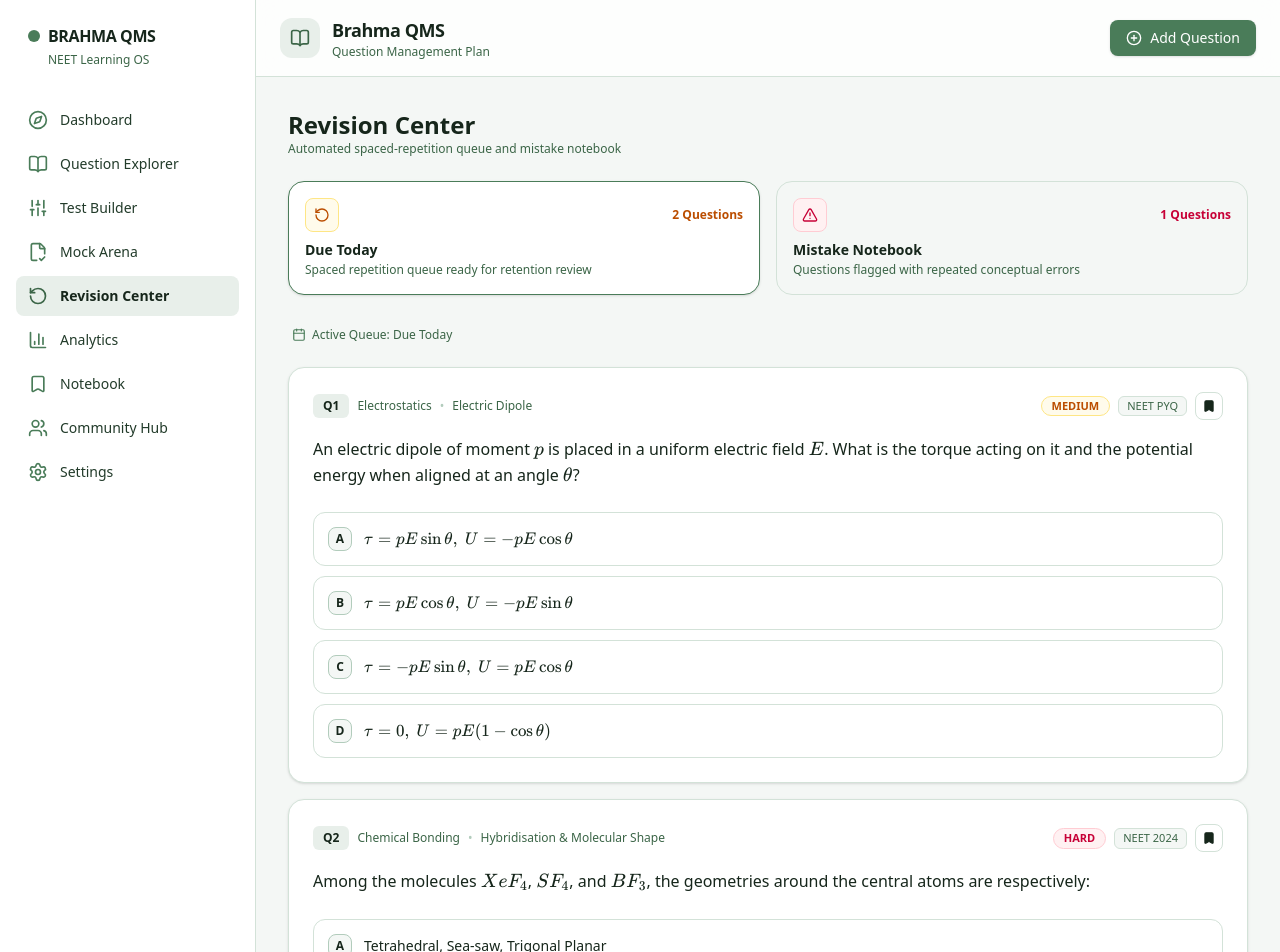
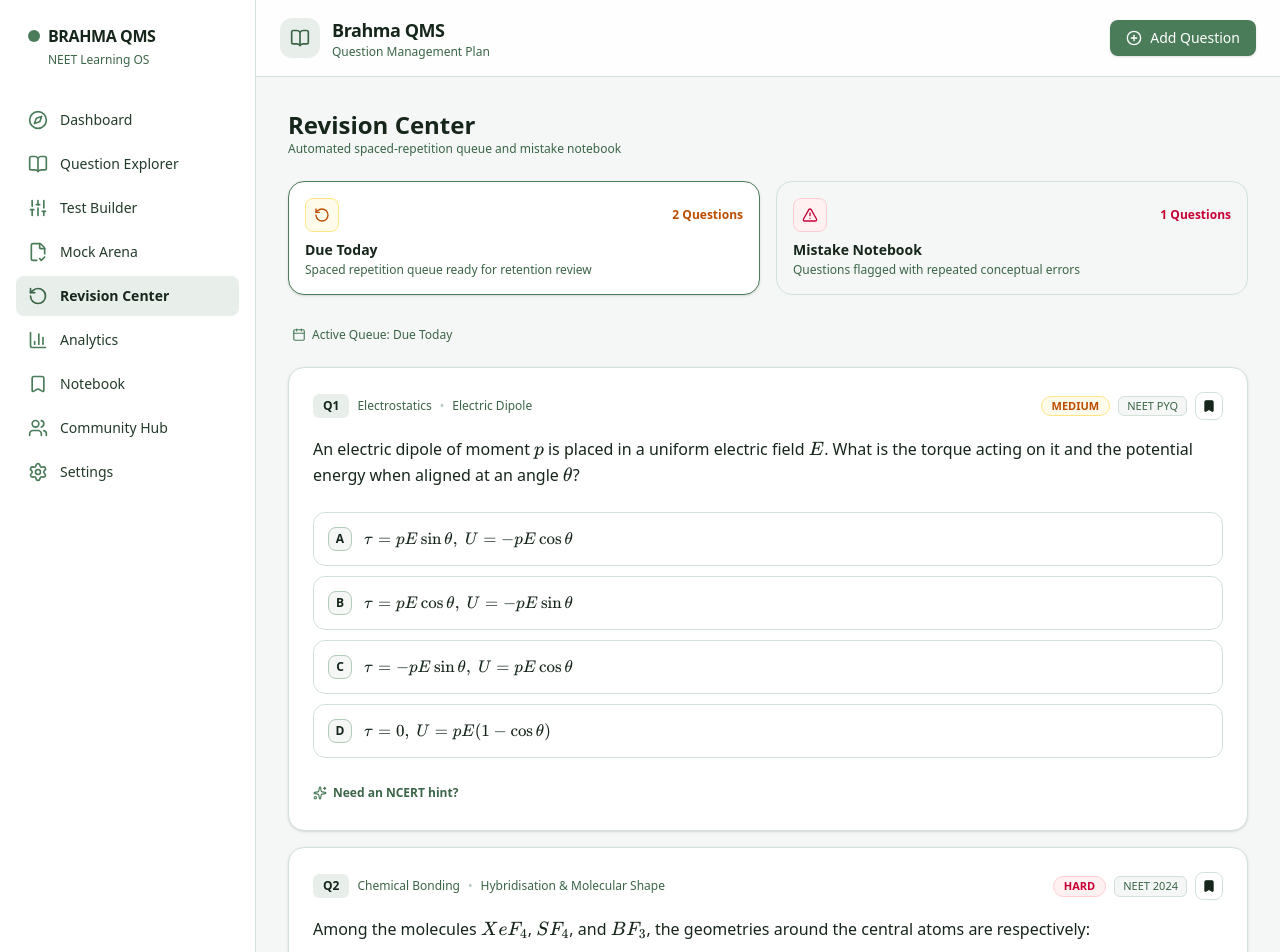
Before and after one commit to chandansharma3166-create/brahma-qms, a Next.js app: page /revision in a window 1280 px wide. Shown: the top 952 px of the page. Built offline with nearby package versions, Linux system fonts and the light colour scheme.

Commit message:
feat: add AI-assisted NCERT hint generator API and interactive hint drawer

```diff
--- /dev/null
+++ b/src/app/api/ai-hint/route.ts
@@ -0,0 +1,27 @@
+import { NextResponse } from "next/server";
+
+export async function POST(req: Request) {
+  try {
+    const { questionText, subject, chapter } = await req.json();
+
+    if (!questionText) {
+      return NextResponse.json({ error: "Question text required" }, { status: 400 });
+    }
+
+    // Heuristic conceptual hint generator (pluggable with Gemini API)
+    const hintTemplates = [
+      `Recall the fundamental NCERT rule for ${chapter || subject}: look closely at the boundary conditions or exceptions.`,
+      `Eliminate options that violate standard physical units or direct NCERT textbook definitions.`,
+      `Think about the underlying mechanism in ${subject}: does this involve active transport, equilibrium shift, or vector direction?`,
+    ];
+
+    const selectedHint = hintTemplates[Math.floor(Math.random() * hintTemplates.length)];
+
+    return NextResponse.json({
+      hint: selectedHint,
+      suggestedTags: [subject, chapter, "NCERT-HighYield"].filter(Boolean),
+    });
+  } catch {
+    return NextResponse.json({ error: "Failed to generate hint" }, { status: 500 });
+  }
+}
--- a/src/components/QuestionCard.tsx
+++ b/src/components/QuestionCard.tsx
@@ -14,11 +14,35 @@
   const [selectedOption, setSelectedOption] = useState<string | null>(null);
   const [showExplanation, setShowExplanation] = useState(false);
   const [bookmarked, setBookmarked] = useState(false);
+  const [aiHint, setAiHint] = useState<string | null>(null);
+  const [loadingHint, setLoadingHint] = useState(false);
 
   const handleSelect = (optionId: string) => {
     if (selectedOption) return; // Prevent changing after submission
     setSelectedOption(optionId);
     setShowExplanation(true);
+  };
+
+  const fetchAiHint = async () => {
+    if (aiHint) return;
+    setLoadingHint(true);
+    try {
+      const res = await fetch("/api/ai-hint", {
+        method: "POST",
+        headers: { "Content-Type": "application/json" },
+        body: JSON.stringify({
+          questionText: question.questionText,
+          subject: question.subject,
+          chapter: question.chapter,
+        }),
+      });
+      const data = await res.json();
+      setAiHint(data.hint || "Review your NCERT formula sheet for this chapter.");
+    } catch {
+      setAiHint("Focus on identifying the core variable asked in the problem.");
+    } finally {
+      setLoadingHint(false);
+    }
   };
 
   const getDifficultyBadge = (diff: string) => {
@@ -115,6 +139,27 @@
         })}
       </div>
 
+      {/* AI Conceptual Hint Drawer (Pre-submission) */}
+      {!selectedOption && (
+        <div className="pt-2">
+          <button
+            type="button"
+            onClick={fetchAiHint}
+            disabled={loadingHint}
+            className="inline-flex items-center gap-1.5 text-xs font-semibold text-sage-600 hover:text-sage-800 transition"
+          >
+            <Sparkles className={`w-3.5 h-3.5 ${loadingHint ? "animate-spin" : "text-sage-500"}`} />
+            <span>{loadingHint ? "Analyzing concept..." : "Need an NCERT hint?"}</span>
+          </button>
+          {aiHint && (
+            <div className="mt-2 p-3 rounded-xl bg-sage-100/60 border border-sage-200 text-xs text-sage-800 leading-relaxed">
+              <strong className="font-semibold text-sage-900 block mb-0.5">Conceptual Hint:</strong>
+              {aiHint}
+            </div>
+          )}
+        </div>
+      )}
+
       {/* Explanation Toggle Drawer with LaTeX rendering */}
       {selectedOption && (
         <div className="pt-3 border-t border-sage-100">
```
